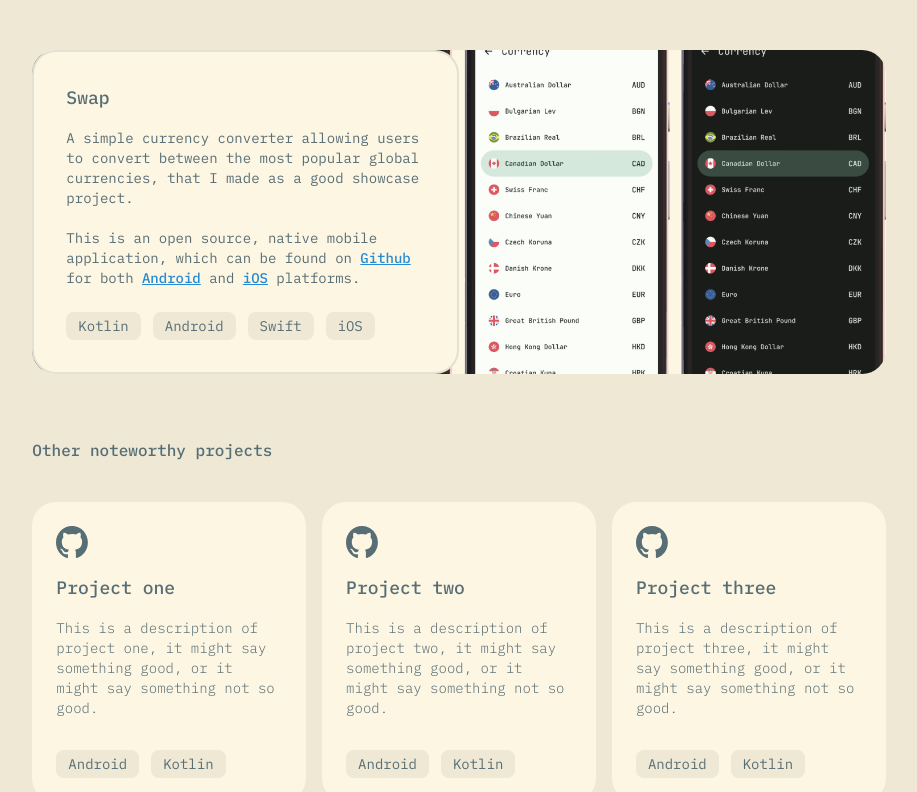
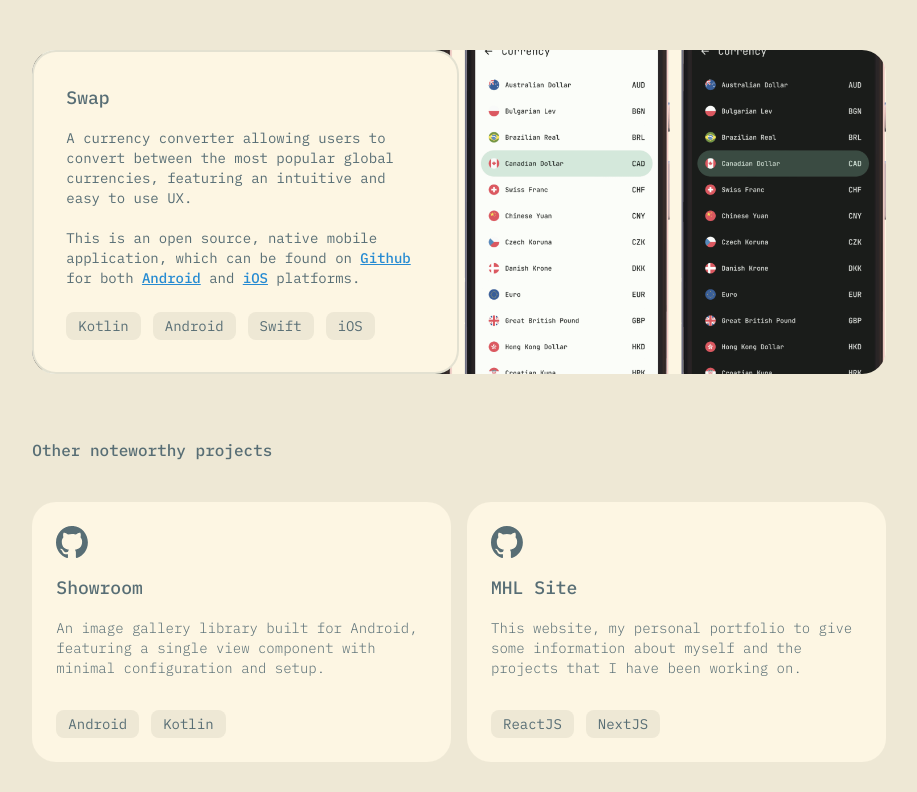
Before and after one commit to maxhves/hvesser-lewis-consulting-site, a Next.js app: page / in a window 1280 px wide. Shown: the part 2288-3080 px from the top of the page, without its empty margins (181-1098 px from the left). Built offline with nearby package versions, Linux system fonts and the light colour scheme; no server answers.

Commit message:
Updated project section text.

```diff
--- a/src/app/components/project_card/model/TechnologyTag.ts
+++ b/src/app/components/project_card/model/TechnologyTag.ts
@@ -1 +1 @@
-type TechnologyTag = 'Kotlin' | 'Swift' | 'Android' | 'iOS';
+type TechnologyTag = 'Kotlin' | 'Swift' | 'Android' | 'iOS' | 'ReactJS' | 'NextJS';
--- a/src/app/components/project_card/project_card.tsx
+++ b/src/app/components/project_card/project_card.tsx
@@ -19,7 +19,7 @@ function ProjectCard(props: ProjectCardProps) {
   return (
     <div className={props.className}>
       <a href={props.url} target="_blank" rel="noopener noreferrer">
-        <div className="bg-old-lace dark:bg-tiber rounded-3xl p-6 hover:scale-105 transition-all duration-200">
+        <div className="bg-old-lace dark:bg-tiber rounded-3xl p-6 hover:shadow-lg transition-all duration-500 h-full">
           {/* Icon */}
           <div className="mb-4">
             <svg className="w-8 h-8 fill-cutty-sark dark:fill-aths-special" viewBox="0 0 40 40">
--- a/src/app/sections/projects/projects.tsx
+++ b/src/app/sections/projects/projects.tsx
@@ -22,8 +22,8 @@ function Projects() {
           name="Swap"
           description={
             <>
-              A simple currency converter allowing users to convert between the most popular global currencies, that I
-              made as a good showcase project.
+              A currency converter allowing users to convert between the most popular global currencies, featuring an
+              intuitive and easy to use UX.
               <br/><br/>
               This is an open source, native mobile application, which can be found on <a href="https://github.com/maxhvesser" target="_blank" rel="noopener noreferrer" className="text-curious-blue font-medium underline">Github</a> for both <a href="https://github.com/maxhvesser/swapx-android" target="_blank" rel="noopener noreferrer" className="text-curious-blue font-medium underline">Android</a> and <a href="https://github.com/maxhvesser/swap-ios" target="_blank" rel="noopener noreferrer" className="text-curious-blue font-medium underline">iOS</a> platforms.
             </>
@@ -37,29 +37,20 @@ function Projects() {
         <div className="flex flex-col md:flex-row space-y-4 space-x-0 md:space-x-4 md:space-y-0">
           {/* Project one */}
           <ProjectCard
-            className="w-full md:w-1/3"
-            name="Project one"
-            description="This is a description of project one, it might say something good, or it might say something not so good."
-            url="https://hvesserlewis.com"
+            className="w-full md:w-1/2"
+            name="Showroom"
+            description="An image gallery library built for Android, featuring a single view component with minimal configuration and setup."
+            url="https://github.com/maxhvesser/showroom"
             tags={["Android", "Kotlin"]}
           />
 
           {/* Project two */}
           <ProjectCard
-            className="w-full md:w-1/3"
-            name="Project two"
-            description="This is a description of project two, it might say something good, or it might say something not so good."
-            url="https://hvesserlewis.com"
-            tags={["Android", "Kotlin"]}
-          />
-
-          {/* Project three */}
-          <ProjectCard
-            className="w-full md:w-1/3"
-            name="Project three"
-            description="This is a description of project three, it might say something good, or it might say something not so good."
-            url="https://hvesserlewis.com"
-            tags={["Android", "Kotlin"]}
+            className="w-full md:w-1/2"
+            name="MHL Site"
+            description="This website, my personal portfolio to give some information about myself and the projects that I have been working on."
+            url="https://github.com/maxhvesser/mhl-site"
+            tags={["ReactJS", "NextJS"]}
           />
         </div>
       </div>
```
